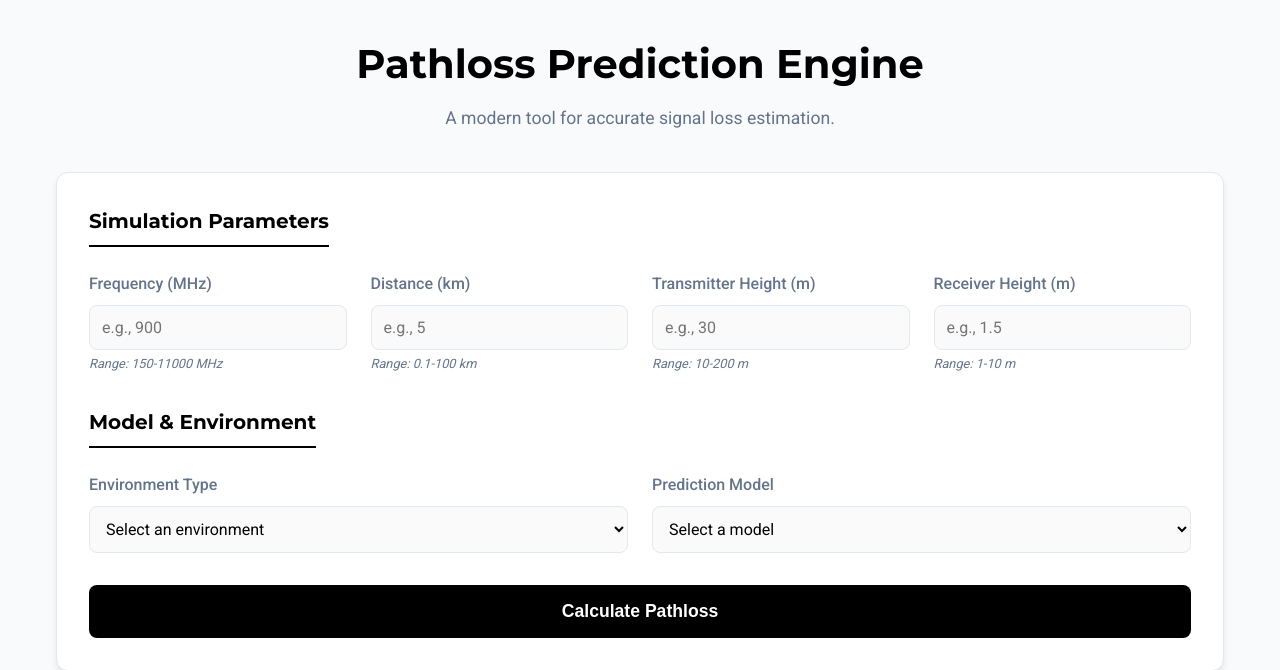
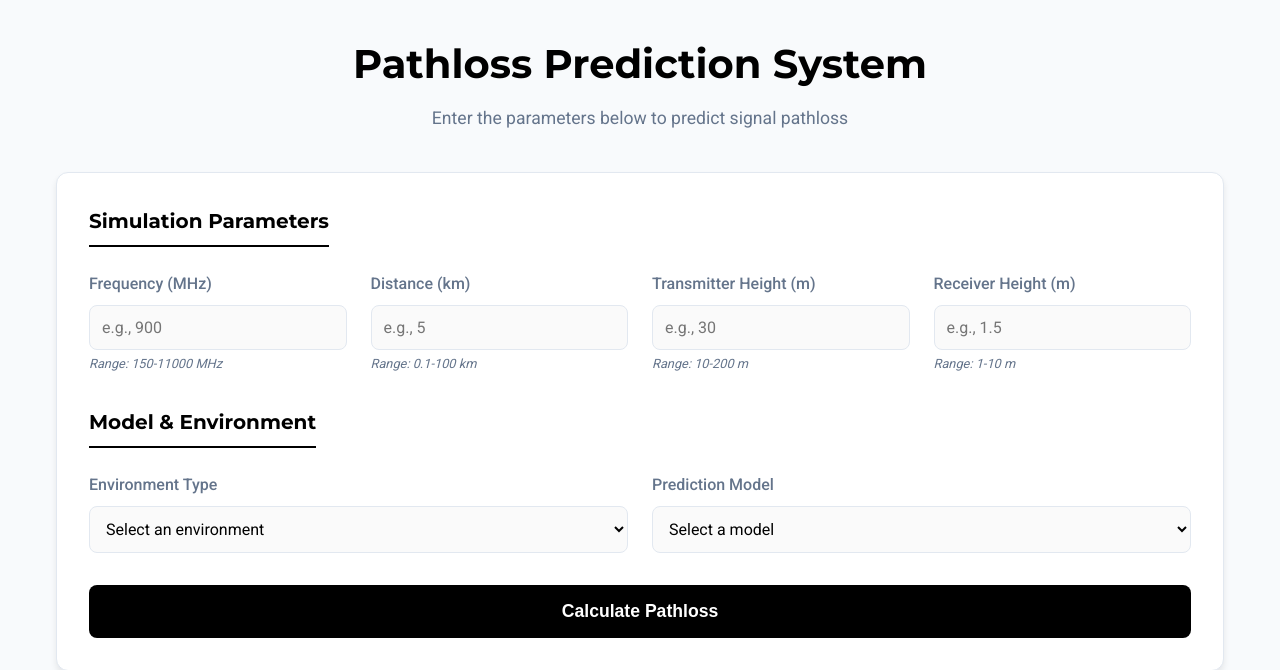
Before and after one commit to geekpascal/pathloss-app-using-older-models, a Flask app: page / in a window 1280 px wide. Shown: the top 670 px of the page. Run offline with Flask 3, Linux system fonts and the light colour scheme.

Commit message:
modified text

```diff
--- a/templates/index.html
+++ b/templates/index.html
@@ -10,8 +10,8 @@
 <body>
     <div class="container">
         <header class="main-header">
-            <h1>Pathloss Prediction Engine</h1>
-            <p class="subtitle">A modern tool for accurate signal loss estimation.</p>
+            <h1>Pathloss Prediction System</h1>
+            <p class="subtitle">Enter the parameters below to predict signal pathloss</p>
         </header>
 
         <main>
```
